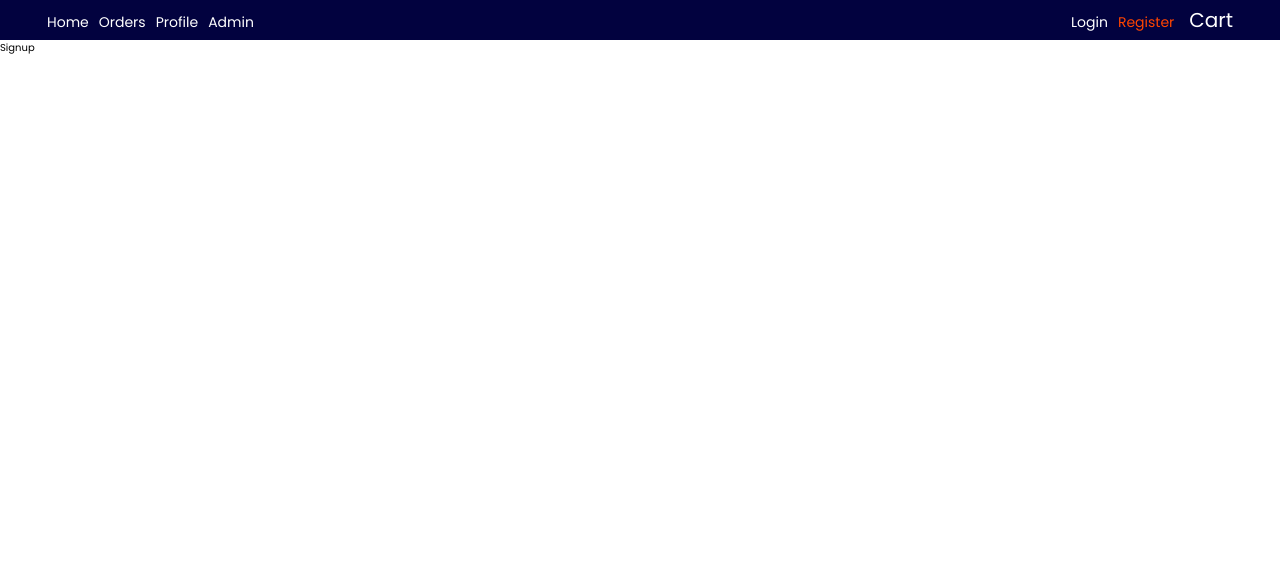
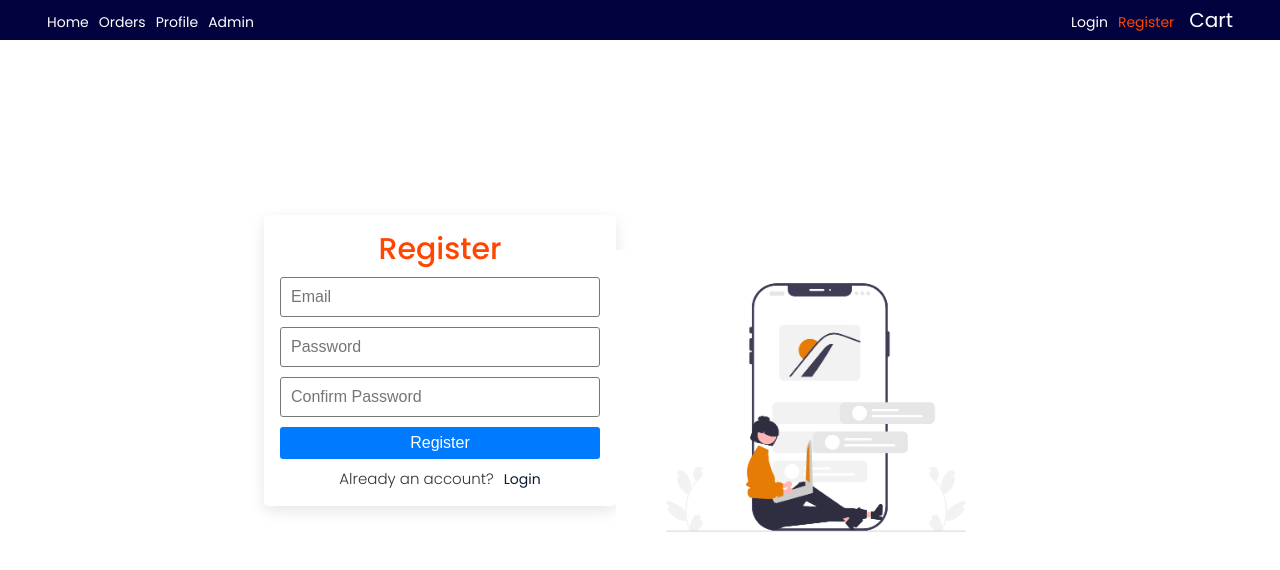
Before and after one commit to Nare-Stepanyan/e-commerce-app, a React app: page /sign-up in a window 1280 px wide. Shown: the top 570 px of the page. Built offline with nearby package versions, Linux system fonts and the light colour scheme.

Commit message:
add register UI

```diff
--- a/src/pages/auth/auth.module.scss
+++ b/src/pages/auth/auth.module.scss
@@ -46,6 +46,9 @@
       justify-content: center;
       align-items: center;
       margin-top: 1rem;
+      p {
+        margin-right: 10px;
+      }
     }
   }
 
--- a/src/pages/auth/sign-in/index.tsx
+++ b/src/pages/auth/sign-in/index.tsx
@@ -11,8 +11,8 @@ const Signin = () => {
   const [password, setPassword] = useState("");
   const [isLoading, setIsLoading] = useState(false);
 
-  const loginUser = (e: any) => {
-    e.preventDefault();
+  const loginUser = () => {
+    console.log("login");
   };
   return (
     <>
@@ -26,7 +26,7 @@ const Signin = () => {
           <div className={styles.form}>
             <h2>Login</h2>
 
-            <form onSubmit={loginUser}>
+            <form>
               <input
                 type="text"
                 placeholder="Email"
@@ -50,7 +50,7 @@ const Signin = () => {
 
             <span className={styles.register}>
               <p>Don't have an account?</p>
-              <Link to="/register">Register</Link>
+              <Link to="/sign-up">Register</Link>
             </span>
           </div>
         </Card>
--- a/src/pages/auth/sign-up/index.tsx
+++ b/src/pages/auth/sign-up/index.tsx
@@ -1,7 +1,71 @@
-import React from "react";
+import React, { useState } from "react";
+import registerImg from "../../../assets/register.png";
+import { Link, useNavigate } from "react-router-dom";
+import Loader from "../../../components/loader";
+import Card from "../../../components/card";
+import Button from "../../../components/button";
+import styles from "./../auth.module.scss";
 
 const Signup = () => {
-  return <div>Signup</div>;
+  const [email, setEmail] = useState("");
+  const [password, setPassword] = useState("");
+  const [cPassword, setCPassword] = useState("");
+  const [isLoading, setIsLoading] = useState(false);
+
+  const navigate = useNavigate();
+
+  const registerUser = () => {
+    console.log("register");
+  };
+
+  return (
+    <>
+      {isLoading && <Loader />}
+      <section className={`container ${styles.auth}`}>
+        <Card>
+          <div className={styles.form}>
+            <h2>Register</h2>
+
+            <form>
+              <input
+                type="text"
+                placeholder="Email"
+                required
+                value={email}
+                onChange={(e) => setEmail(e.target.value)}
+              />
+              <input
+                type="password"
+                placeholder="Password"
+                required
+                value={password}
+                onChange={(e) => setPassword(e.target.value)}
+              />
+              <input
+                type="password"
+                placeholder="Confirm Password"
+                required
+                value={cPassword}
+                onChange={(e) => setCPassword(e.target.value)}
+              />
+              <Button
+                label="Register"
+                onClick={registerUser}
+                className="--btn --btn-primary --btn-block"
+              />
+            </form>
+            <span className={styles.register}>
+              <p>Already an account?</p>
+              <Link to="/sign-in">Login</Link>
+            </span>
+          </div>
+        </Card>
+        <div className={styles.img}>
+          <img src={registerImg} alt="Register" width="400" />
+        </div>
+      </section>
+    </>
+  );
 };
 
 export default Signup;
```
